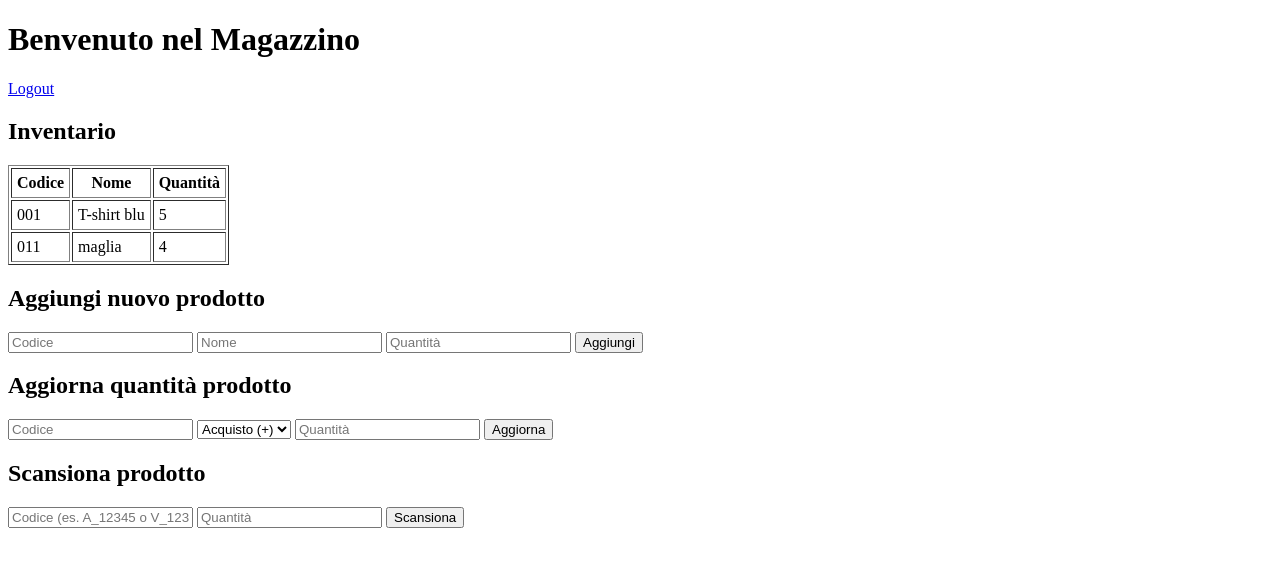
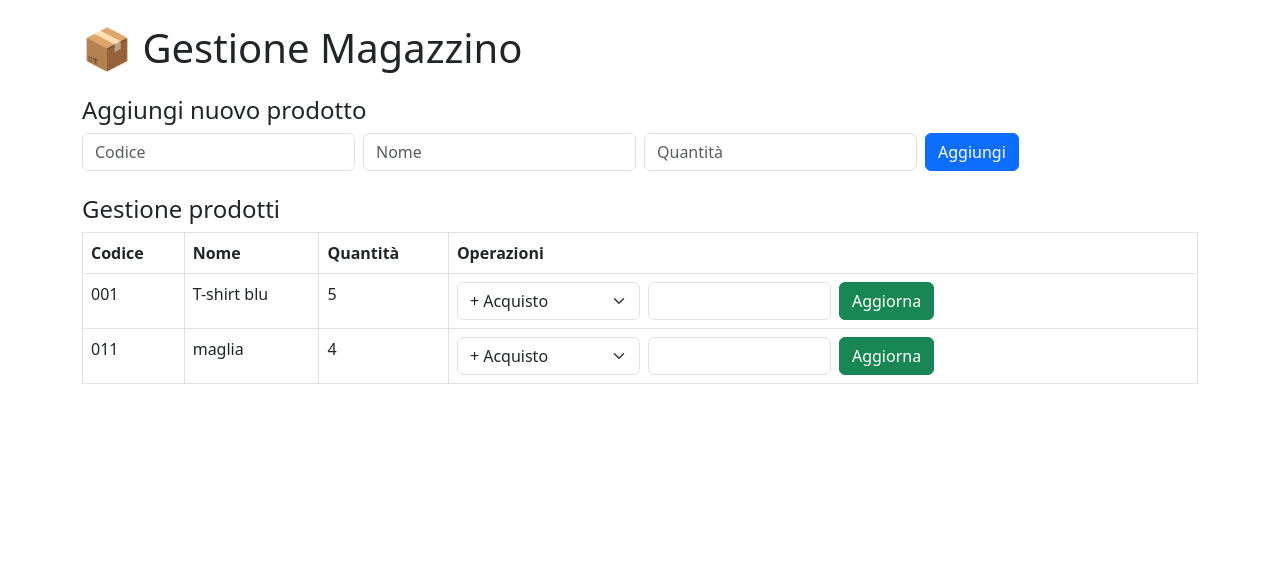
Before and after one commit to masiniluca/magazzino, a Flask app: page / in a window 1280 px wide. Shown: the top 567 px of the page. Run offline with Flask 3, Linux system fonts and the light colour scheme; the visitor is signed in with stand-in values (Sample User, id 1).

Commit message:
Aggiornato sistema di login e interfaccia index.html

```diff
--- a/templates/index.html
+++ b/templates/index.html
@@ -1,53 +1,52 @@
-<!doctype html>
+<!DOCTYPE html>
 <html>
 <head>
-  <title>Magazzino</title>
+    <title>Gestione Magazzino</title>
+    <link href="https://cdn.jsdelivr.net/npm/bootstrap@5.3.0/dist/css/bootstrap.min.css" rel="stylesheet">
 </head>
-<body>
-  <h1>Benvenuto nel Magazzino</h1>
+<body class="p-4">
+    <div class="container">
+        <h1 class="mb-4">📦 Gestione Magazzino</h1>
 
-  <p><a href="{{ url_for('logout') }}">Logout</a></p>
+        <h4>Aggiungi nuovo prodotto</h4>
+        <form method="POST" action="/aggiungi" class="row g-2 mb-4">
+            <div class="col"><input type="text" name="codice" placeholder="Codice" class="form-control" required></div>
+            <div class="col"><input type="text" name="nome" placeholder="Nome" class="form-control" required></div>
+            <div class="col"><input type="number" name="quantità" placeholder="Quantità" class="form-control" required></div>
+            <div class="col"><button class="btn btn-primary">Aggiungi</button></div>
+        </form>
 
-  <h2>Inventario</h2>
-  <table border="1" cellpadding="5">
+        <h4>Gestione prodotti</h4>
+        <table class="table table-bordered">
+            <thead>
                 <tr>
                     <th>Codice</th>
                     <th>Nome</th>
                     <th>Quantità</th>
+                    <th>Operazioni</th>
                 </tr>
-    {% for codice, prodotto in magazzino.items() %}
+            </thead>
+            <tbody>
+                {% for codice, info in magazzino.items() %}
                 <tr>
                     <td>{{ codice }}</td>
-      <td>{{ prodotto.nome }}</td>
-      <td>{{ prodotto.quantità }}</td>
+                    <td>{{ info.nome }}</td>
+                    <td>{{ info.quantità }}</td>
+                    <td>
+                        <form method="POST" action="/aggiorna" class="d-flex gap-2">
+                            <input type="hidden" name="codice" value="{{ codice }}">
+                            <select name="tipo" class="form-select w-25">
+                                <option value="acquisto">+ Acquisto</option>
+                                <option value="vendita">− Vendita</option>
+                            </select>
+                            <input type="number" name="quantità" min="1" class="form-control w-25" required>
+                            <button class="btn btn-success">Aggiorna</button>
+                        </form>
+                    </td>
                 </tr>
                 {% endfor %}
+            </tbody>
         </table>
-
-  <h2>Aggiungi nuovo prodotto</h2>
-  <form method="post" action="/aggiungi">
-    <input type="text" name="codice" placeholder="Codice" required>
-    <input type="text" name="nome" placeholder="Nome" required>
-    <input type="number" name="quantità" placeholder="Quantità" min="1" required>
-    <input type="submit" value="Aggiungi">
-  </form>
-
-  <h2>Aggiorna quantità prodotto</h2>
-  <form method="post" action="/aggiorna">
-    <input type="text" name="codice" placeholder="Codice" required>
-    <select name="tipo" required>
-      <option value="acquisto">Acquisto (+)</option>
-      <option value="vendita">Vendita (-)</option>
-    </select>
-    <input type="number" name="quantità" placeholder="Quantità" min="1" required>
-    <input type="submit" value="Aggiorna">
-  </form>
-
-  <h2>Scansiona prodotto</h2>
-  <form method="post" action="/scansione">
-    <input type="text" name="codice" placeholder="Codice (es. A_12345 o V_12345)" required>
-    <input type="number" name="quantità" placeholder="Quantità" min="1" required>
-    <input type="submit" value="Scansiona">
-  </form>
+    </div>
 </body>
 </html>
```
Lines whose indentation alone changed are shown as unchanged.
